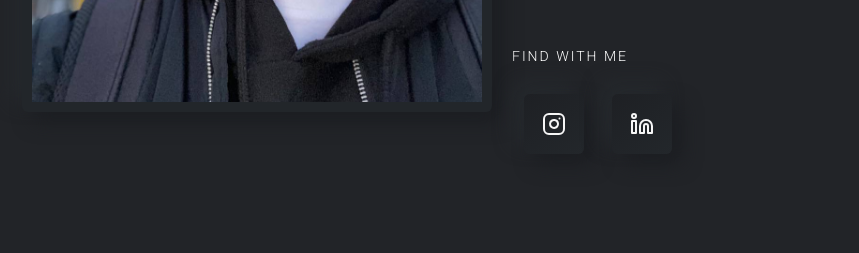
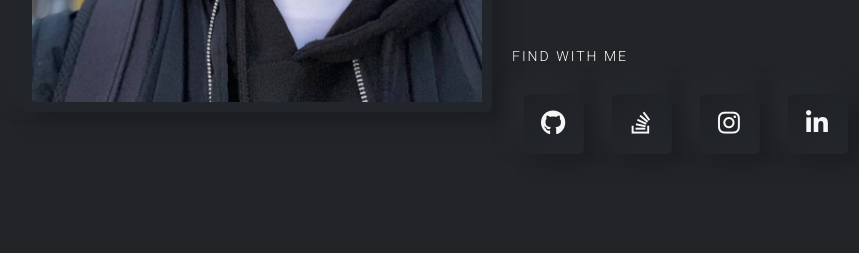
Before and after one commit to laurisstepanovs/laurisstepanovs.github.io, a PHP site: page / in a window 1280 px wide. Shown: the part 547-800 px from the top of the page, without its empty margins (73-932 px from the left). Run offline with PHP 8.4, Linux system fonts and the light colour scheme; some libraries are stand-ins or nearby versions.

Commit message:
feat: updated social icons

```diff
--- a/index.css
+++ b/index.css
@@ -95,7 +95,7 @@ ul li a {
     height: 60px;
     line-height: 60px;
     text-align: center;
-    font-size: 14px;
+    font-size: 25px;
     letter-spacing: 2px;
     text-transform: uppercase;
     border-radius: 6px;
--- a/index.html
+++ b/index.html
@@ -4,6 +4,7 @@
         <link rel="icon" href="favicon.ico">
         <link rel="stylesheet" href="https://fonts.googleapis.com/css?family=Roboto:300,400,500,600,700">
         <link rel="stylesheet" href="index.css">
+        <script src="https://kit.fontawesome.com/a736635edf.js" crossorigin="anonymous"></script>
     </head>
     <body>
         <div class="container">
@@ -23,9 +24,13 @@
                         <div class="social-share-inner-left">
                             <span class="title">find with me</span>
                             <ul class="social-share d-flex liststyle">
-                                <li class="instagram"><a href="https://www.instagram.com/laurisstepanov/"><svg xmlns="http://www.w3.org/2000/svg" width="24" height="24" viewBox="0 0 24 24" fill="none" stroke="currentColor" stroke-width="2" stroke-linecap="round" stroke-linejoin="round" class="feather feather-instagram"><rect x="2" y="2" width="20" height="20" rx="5" ry="5"></rect><path d="M16 11.37A4 4 0 1 1 12.63 8 4 4 0 0 1 16 11.37z"></path><line x1="17.5" y1="6.5" x2="17.51" y2="6.5"></line></svg></a>
+                                <li class="github"><a href="https://github.com/laurisstepanovs"><i class="fa-brands fa-github"></i></a>
                                 </li>
-                                <li class="linkedin"><a href="https://www.linkedin.com/in/laurisstepanovs/"><svg xmlns="http://www.w3.org/2000/svg" width="24" height="24" viewBox="0 0 24 24" fill="none" stroke="currentColor" stroke-width="2" stroke-linecap="round" stroke-linejoin="round" class="feather feather-linkedin"><path d="M16 8a6 6 0 0 1 6 6v7h-4v-7a2 2 0 0 0-2-2 2 2 0 0 0-2 2v7h-4v-7a6 6 0 0 1 6-6z"></path><rect x="2" y="9" width="4" height="12"></rect><circle cx="4" cy="4" r="2"></circle></svg></a>
+                                <li class="stackoverflow"><a href="https://stackoverflow.com/users/13267518/laurisstepanovs"><i class="fa-brands fa-stack-overflow"></i></a>
+                                </li>
+                                <li class="instagram"><a href="https://www.instagram.com/laurisstepanov/"><i class="fa-brands fa-instagram"></i></a>
+                                </li>
+                                <li class="linkedin"><a href="https://www.linkedin.com/in/laurisstepanovs/"><i class="fa-brands fa-linkedin-in"></i></a>
                                 </li>
                             </ul>
                         </div>
```
